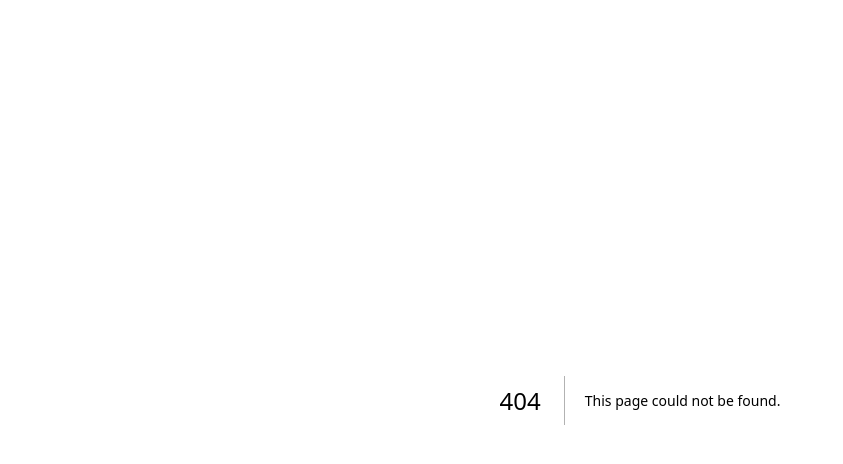
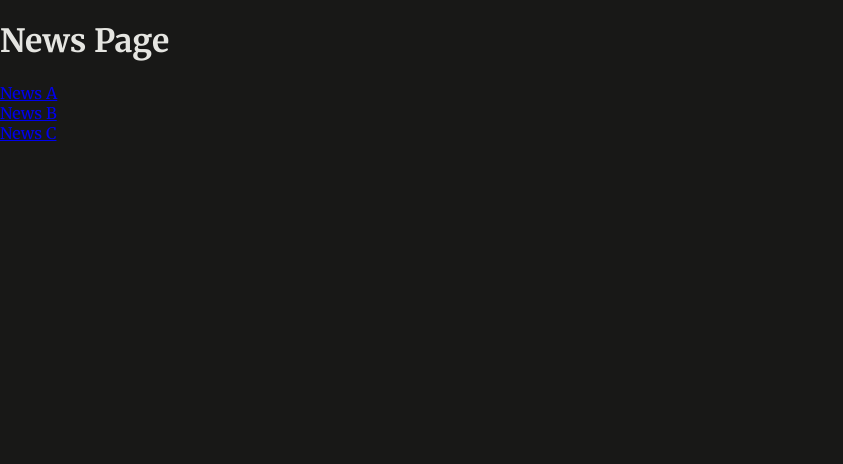
Before and after one commit to mario-alxndr/routing-page-rendering-deep-dive, a Next.js app: page /news in a window 1280 px wide. Before the commit this address had no page. Shown: the top 464 px of the page, without its empty margins (0-843 px from the left). Built offline with nearby package versions, Linux system fonts and the light colour scheme.

Commit message:
feat: adding right link url

```diff
--- /dev/null
+++ b/app/news/page.js
@@ -0,0 +1,14 @@
+import Link from "next/link";
+
+export default function NewsPage() {
+  return (
+    <div id="new">
+      <h1>News Page</h1>
+      <ul>
+        <li><Link href="/news/first-news">News A</Link></li>
+        <li><Link href="/news/second-news">News B</Link></li>
+        <li><Link href="/news/third-news">News C</Link></li>
+      </ul>
+    </div>
+  );
+}
```
Also changed, not shown: app/news/[slug]/page.js (added, +14 -0 lines), package.json (+7 -2 lines), 2 other files (tests, documents, lock files or other folders).
